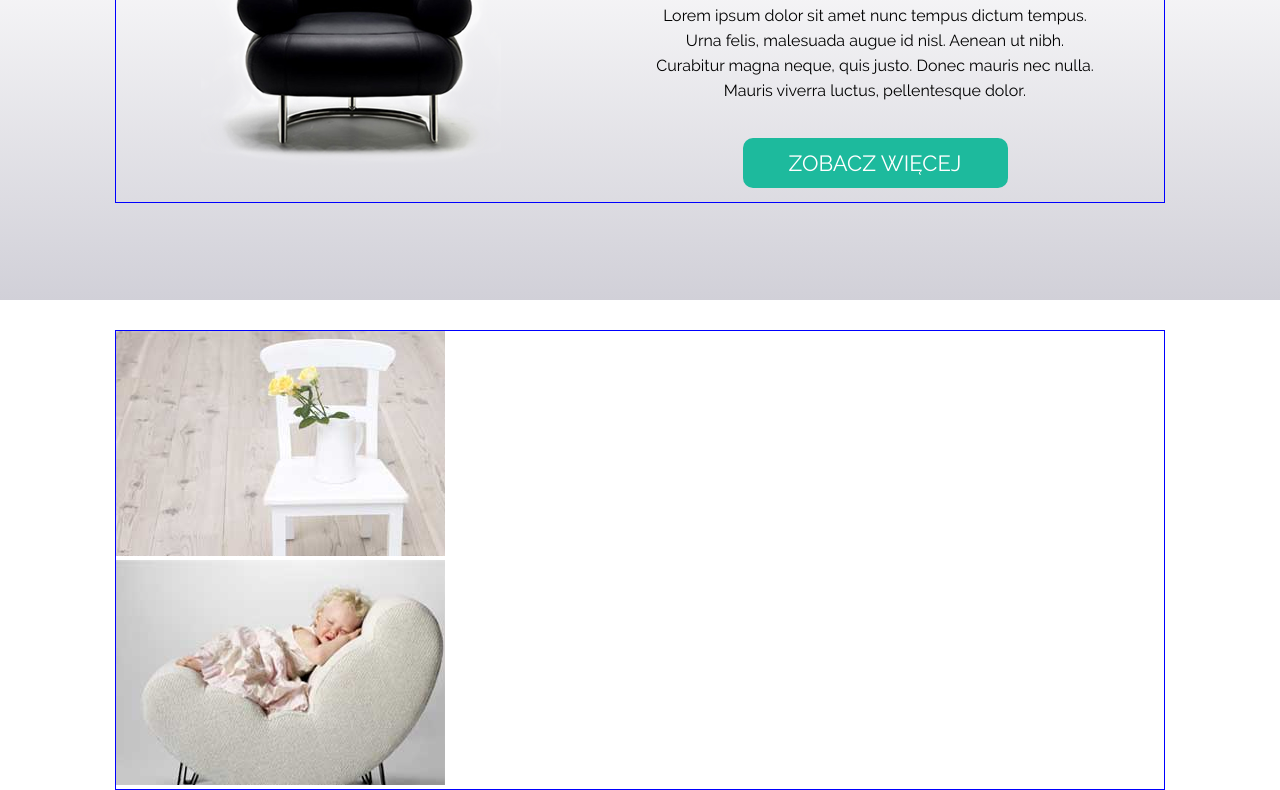
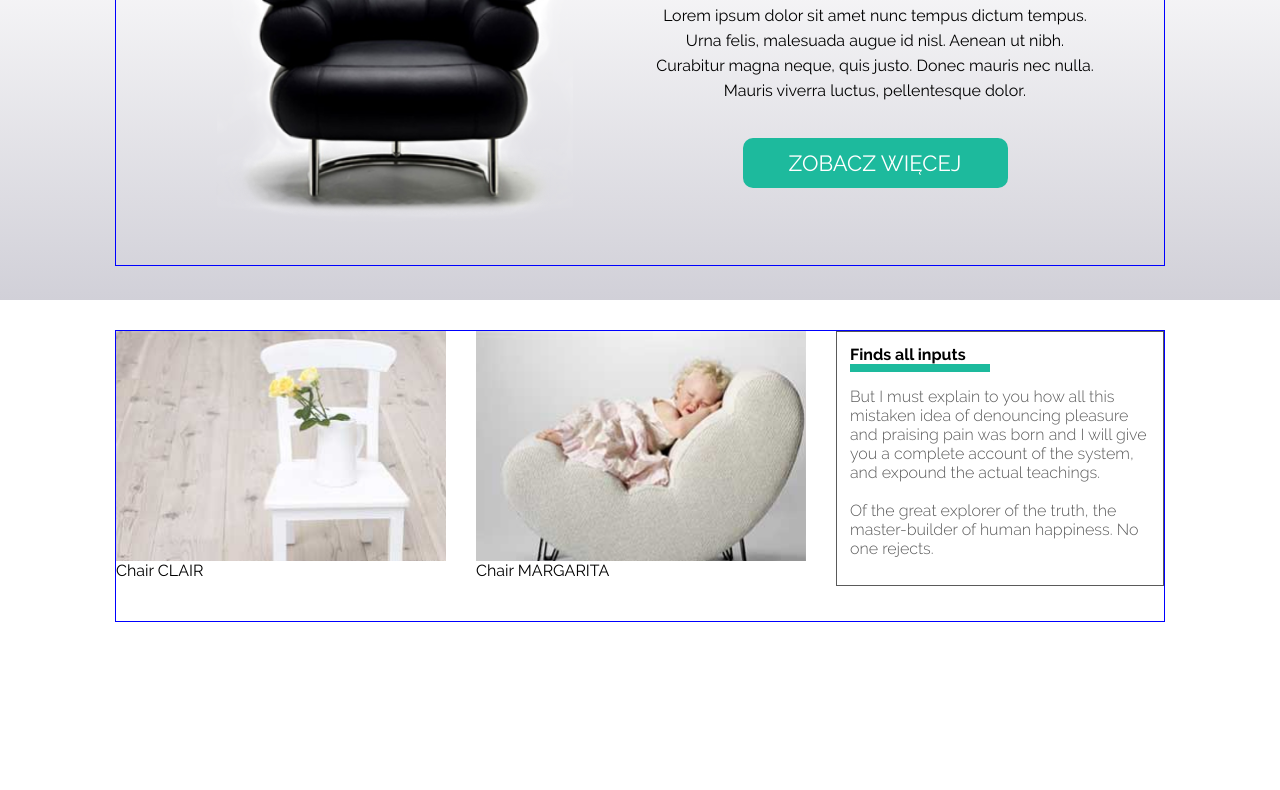
Before and after one commit to migdzio/PROJEKT_WARSZTATY_1, a plain HTML site: page index.html in a window 1280 px wide. Shown: the part 240-1030 px from the top of the page. Drawn offline with Linux system fonts and the light colour scheme; files whose address does not match are found by name.

Commit message:
Gallery in progress...

```diff
--- a/css/style.css
+++ b/css/style.css
@@ -205,7 +205,7 @@ background-image: -webkit-linear-gradient(top, #D1D0D8 0%, #FFFFFF 80%);
 background-image: -ms-linear-gradient(top, #D1D0D8 0%, #FFFFFF 80%);
 background-image: linear-gradient(to top, #D1D0D8 0%, #FFFFFF 80%);
 }
-/* POWYŻEJ KOŃCZY SIĘ GRADIENT OD TŁA SEKCJI */
+/* POWYŻEJ KOŃCZY SIĘ GRADIENT TŁA DO SEKCJI */
 /* Dobra stronka: http://www.css3factory.com/linear-gradients/ */
 
 .about-left {
@@ -214,6 +214,7 @@ background-image: linear-gradient(to top, #D1D0D8 0%, #FFFFFF 80%);
 }
 
 .about-left img {
+    height: 400px;
     margin-top: 60px;
 }
 
@@ -270,3 +271,56 @@ dziedziczy po 'gallery_image'; kolor tekstu: !!!#5a5a5a;!!!
     margin-top: 30px;
     margin-bottom: 100px;
 }
+
+.gallery-image {
+    float: left;
+    /* width: 300px;
+    height: 500px; */
+}
+
+.gallery-image img {
+    display: block;
+    width: 330px;
+    height: 230px;
+    /* float: left; */
+    /* width: 300px;
+    height: 300px;
+    margin-top: 100px; */
+}
+
+.gallery-image:first-child, .gallery-image:nth-child(2) {
+    margin-right: 30px;
+}
+
+.opacity-bar {
+    position: relative;
+    height: 60px;
+    width: 100%;
+}
+
+.gallery-text {
+    width: 328px; /* zmienić -- 330 */
+    height: 255px;
+    padding: 13px;
+    border: 1px solid #5a5a5a;
+    float: left;
+}
+
+.gallery-text h3 {
+    width: 140px;
+    border-bottom: 4px solid #1dba9d;
+    font-size: 16px;
+}
+
+/* .gallery-text div {
+    width: 140px;
+    height: 22px;
+    margin: 3px;
+} */
+
+.gallery-text p {
+    color: #5a5a5a;
+    font-weight: 300;
+    font-size: 16px;
+    margin-top: 15px;
+}
--- a/index.html
+++ b/index.html
@@ -48,11 +48,19 @@
         <div class="main_content clearfix">
             <div class="gallery-image">
                 <img src="./Specyfikacja/images/box1_img.jpg" />
+                <div class="opacity-bar">Chair CLAIR</div>
             </div>
             <div class="gallery-image">
                 <img src="./Specyfikacja/images/box2_img.jpg" />
+                <div class="opacity-bar">Chair MARGARITA</div>
             </div>
             <div class="gallery-text">
+                <div>
+                    <h3>Finds all inputs<h3>
+                </div>
+                <p>
+                    But I must explain to you how all this mistaken idea of denouncing pleasure and praising pain was born and I will give you a complete account of the system, and expound the actual teachings.<br><br>Of the great explorer of the truth, the master-builder of human happiness. No one rejects.
+                </p>
 
             </div>
 
```
